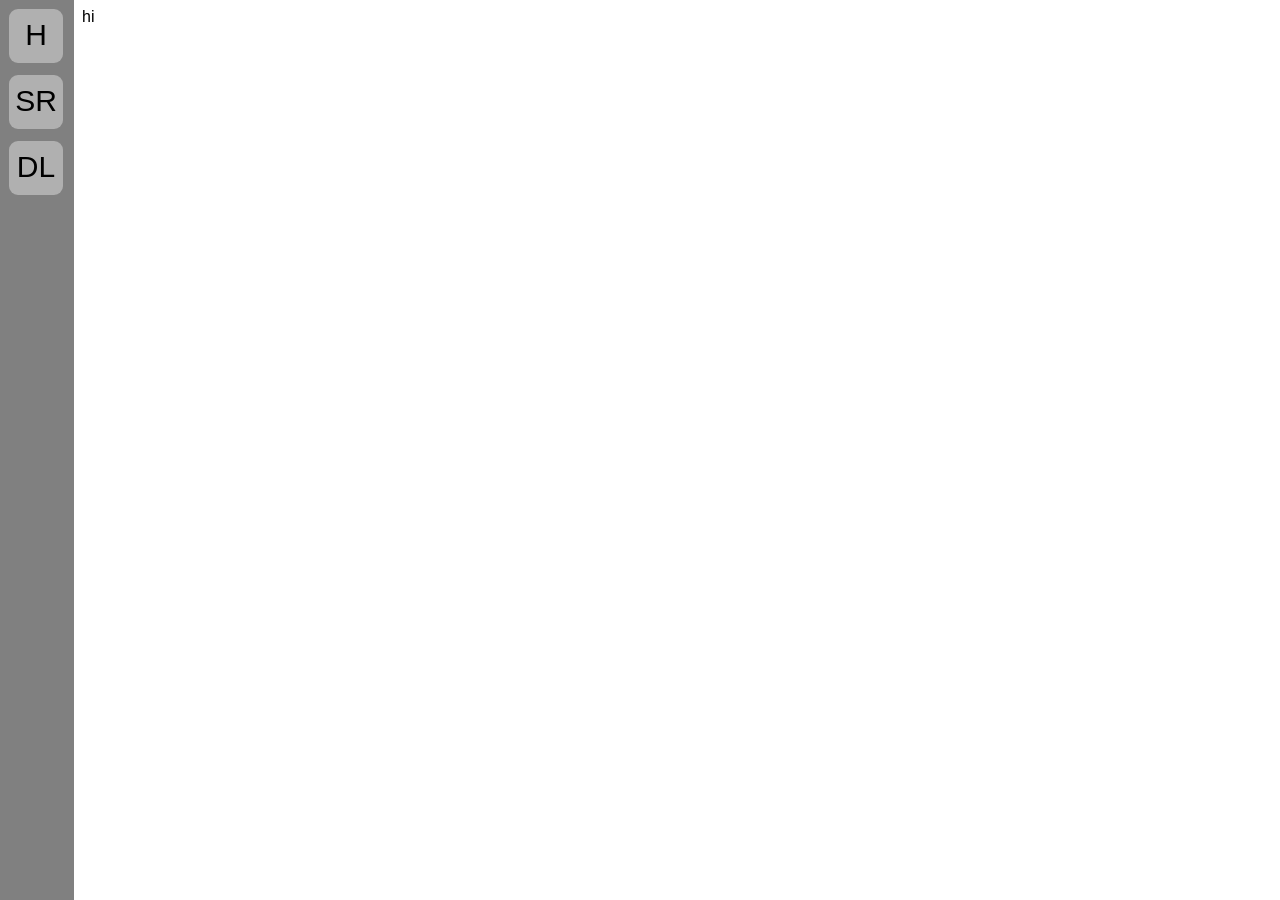
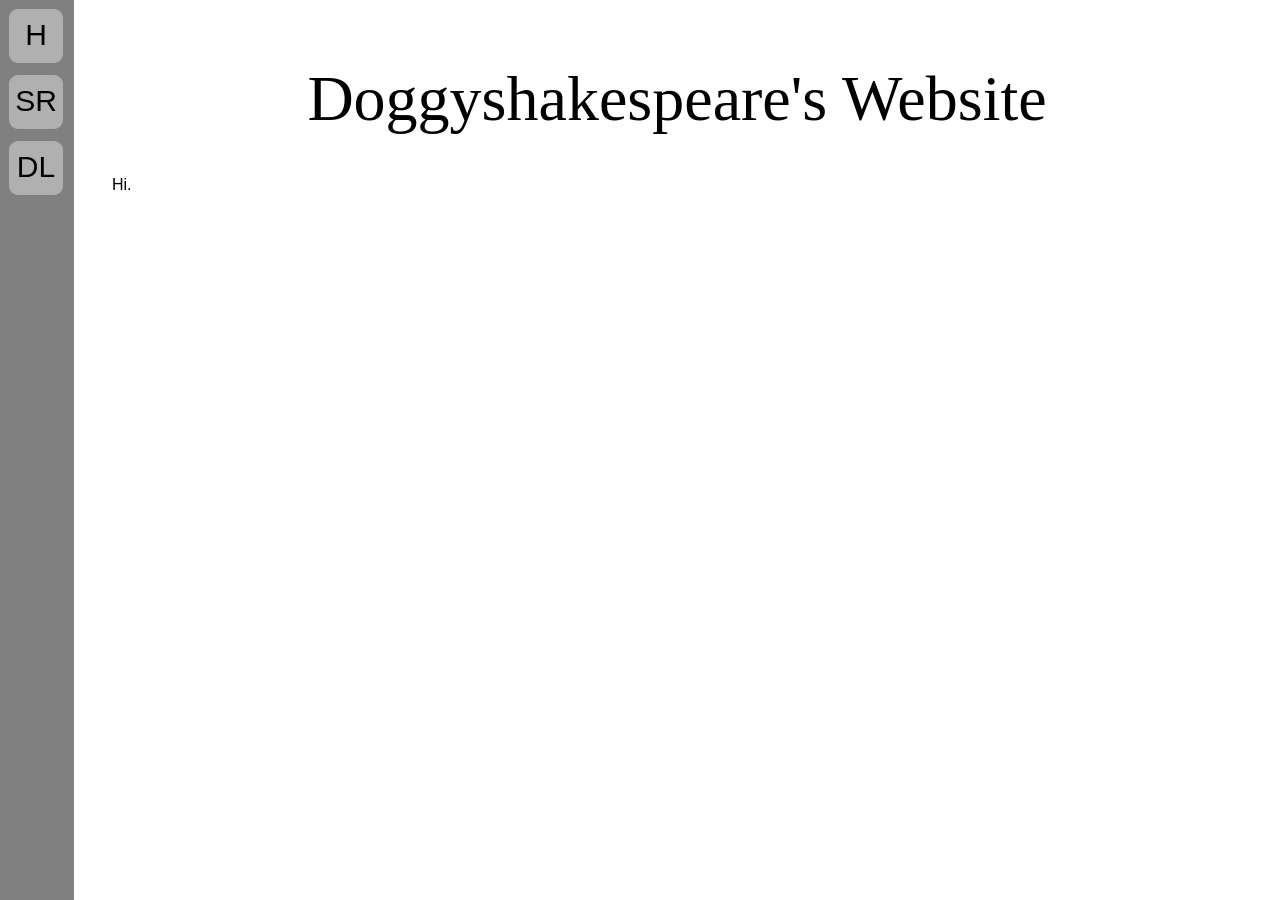
Before and after one commit to Doggyshakespeare/doggyshakespeare.github.io, a Jekyll site: the page built from index.html, in a window 1280 px wide. Built offline with Jekyll 4.4.1, drawn with Linux system fonts in a browser that asks for light colours; nearby versions of some CDN libraries.

Commit message:
Updated index.html with more content

```diff
--- a/index.html
+++ b/index.html
@@ -2,4 +2,7 @@
 layout: default
 title: Doggyshakespeare's Place
 ---
-hi
+<div class="title">Doggyshakespeare's Website</div>
+<div class="text">
+    Hi.
+</div>
```
